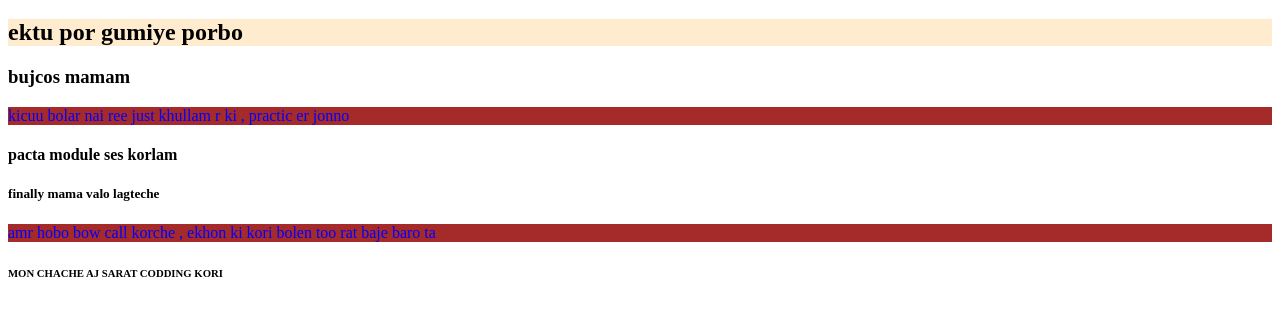
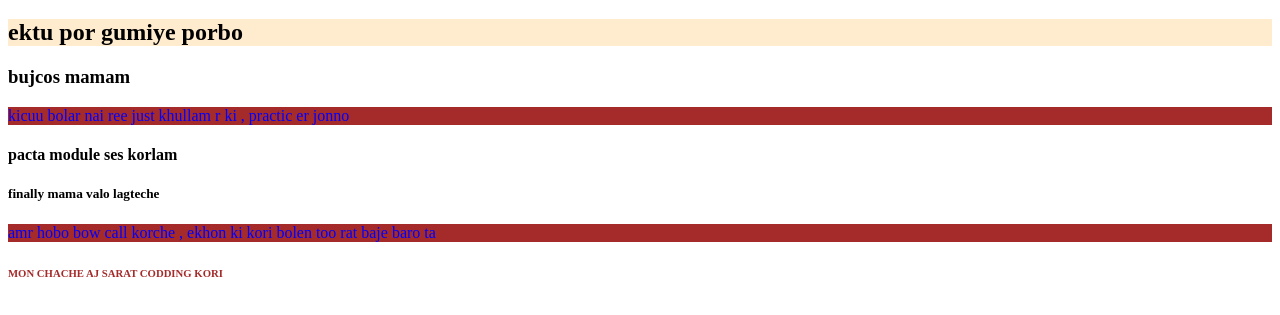
Before and after one commit to MamaurHasan2/my-third-repo, a plain HTML site: page index.html in a window 1280 px wide. Shown: the part 61-376 px from the top of the page. Drawn offline with Linux system fonts and the light colour scheme.

Commit message:
styles added

```diff
--- a/style.css
+++ b/style.css
@@ -10,5 +10,5 @@ p{
     background-color: brown;
 }
 h6{
-    color: ;
+    color: brown;
 }
```
